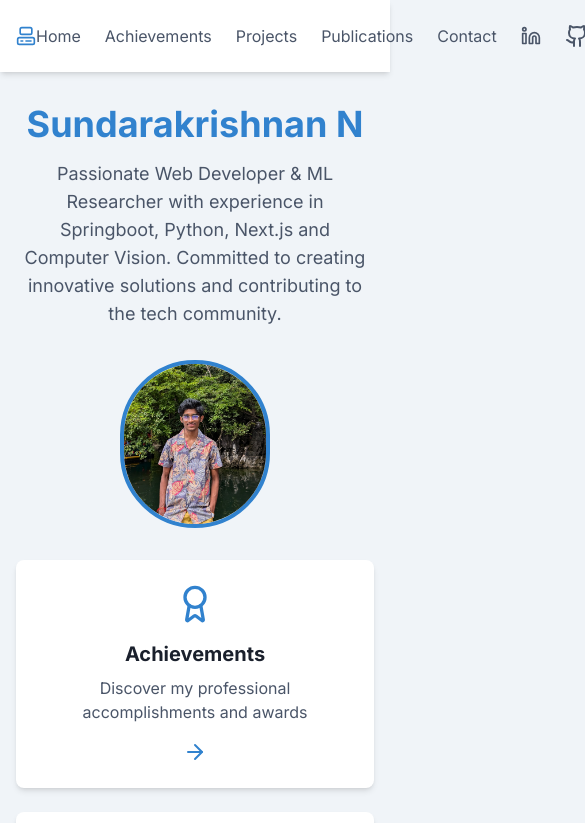
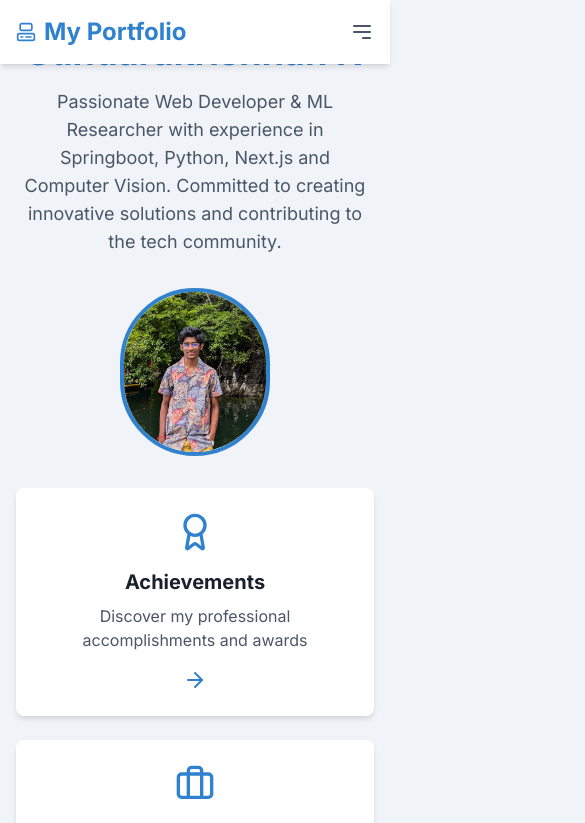
Before and after one commit to SundarakrishnanN/portfolio-website, a Next.js app: page / in a window 390 px wide. Shown: the top 823 px of the page, 585 px wide, since content can reach past the window. Built offline with nearby package versions, Linux system fonts and the light colour scheme.

Commit message:
mobile view fix

```diff
--- a/components/Header.tsx
+++ b/components/Header.tsx
@@ -1,21 +1,60 @@
 "use client"
 import Link from 'next/link'
 import { motion } from 'framer-motion'
-import { Linkedin,Computer, Mail, FileText } from 'lucide-react'
+import { Linkedin, Computer, FileText } from 'lucide-react'
+import { useState } from 'react'
 
 export default function Header() {
+  const [isMenuOpen, setIsMenuOpen] = useState(false);
+
   return (
-    <header className="bg-white shadow-md">
-      <div className="container mx-auto px-4 py-6">
-        <div className="flex justify-between items-center">
-          <Link href="/" className="text-2xl font-bold text-[#3182CE] hover:text-[#2C5282] transition-colors">
+    <header className="bg-white shadow-md fixed top-0 left-0 w-full z-50">
+      <div className="container mx-auto px-4 py-4 flex justify-between items-center">
+        {/* Logo */}
+        <Link
+          href="/"
+          className="text-2xl font-bold text-[#3182CE] hover:text-[#2C5282] transition-colors flex items-center space-x-2"
+        >
           <Computer size={20} />
+          <span>My Portfolio</span>
         </Link>
-          <nav>
-            <ul className="flex space-x-6 items-center">
-              {['Home', 'Achievements', 'Projects', 'Publications', 'Contact'].map((item) => (
+
+        {/* Hamburger Menu for Small Screens */}
+        <button
+          onClick={() => setIsMenuOpen(!isMenuOpen)}
+          className="lg:hidden text-[#4A5568] hover:text-[#3182CE] transition-colors"
+          aria-label="Toggle Menu"
+        >
+          <svg
+            xmlns="http://www.w3.org/2000/svg"
+            className="h-6 w-6"
+            fill="none"
+            viewBox="0 0 24 24"
+            stroke="currentColor"
+            strokeWidth={2}
+          >
+            <path
+              strokeLinecap="round"
+              strokeLinejoin="round"
+              d="M4 6h16M4 12h16m-7 6h7"
+            />
+          </svg>
+        </button>
+
+        {/* Navigation */}
+        <nav
+          className={`${
+            isMenuOpen ? "block" : "hidden"
+          } lg:flex flex-col lg:flex-row lg:space-x-6 absolute lg:relative top-full left-0 lg:top-auto lg:left-auto w-full lg:w-auto bg-white lg:bg-transparent shadow-lg lg:shadow-none z-50`}
+        >
+          <ul className="flex flex-col lg:flex-row items-center space-y-4 lg:space-y-0 lg:space-x-6 px-4 py-4 lg:p-0">
+            {['Home', 'Achievements', 'Projects', 'Publications', 'Contact'].map(
+              (item) => (
                 <li key={item}>
-                  <Link href={item === 'Home' ? '/' : `/${item.toLowerCase()}`} className="text-[#4A5568] hover:text-[#3182CE] transition-colors">
+                  <Link
+                    href={item === 'Home' ? '/' : `/${item.toLowerCase()}`}
+                    className="text-[#4A5568] hover:text-[#3182CE] transition-colors"
+                  >
                     <motion.span
                       whileHover={{ scale: 1.1 }}
                       whileTap={{ scale: 0.95 }}
@@ -24,26 +63,55 @@ export default function Header() {
                     </motion.span>
                   </Link>
                 </li>
-              ))}
+              )
+            )}
             <li>
-                <Link href="https://www.linkedin.com/in/sundarakrishnan-n/" target="_blank" rel="noopener noreferrer" className="text-[#4A5568] hover:text-[#3182CE] transition-colors">
+              <Link
+                href="https://www.linkedin.com/in/sundarakrishnan-n/"
+                target="_blank"
+                rel="noopener noreferrer"
+                className="text-[#4A5568] hover:text-[#3182CE] transition-colors"
+              >
                 <Linkedin size={20} />
               </Link>
             </li>
             <li>
-                <Link href="https://github.com/SundarakrishnanN/" target="_blank" rel="noopener noreferrer" className="text-[#4A5568] hover:text-[#3182CE] transition-colors">
-                <svg xmlns="http://www.w3.org/2000/svg" width="24" height="24" viewBox="0 0 24 24" fill="none" stroke="currentColor" stroke-width="2" stroke-linecap="round" stroke-linejoin="round" className="lucide lucide-github"><path d="M15 22v-4a4.8 4.8 0 0 0-1-3.5c3 0 6-2 6-5.5.08-1.25-.27-2.48-1-3.5.28-1.15.28-2.35 0-3.5 0 0-1 0-3 1.5-2.64-.5-5.36-.5-8 0C6 2 5 2 5 2c-.3 1.15-.3 2.35 0 3.5A5.403 5.403 0 0 0 4 9c0 3.5 3 5.5 6 5.5-.39.49-.68 1.05-.85 1.65-.17.6-.22 1.23-.15 1.85v4"/><path d="M9 18c-4.51 2-5-2-7-2"/></svg>
+              <Link
+                href="https://github.com/SundarakrishnanN/"
+                target="_blank"
+                rel="noopener noreferrer"
+                className="text-[#4A5568] hover:text-[#3182CE] transition-colors"
+              >
+                <svg
+                  xmlns="http://www.w3.org/2000/svg"
+                  width="24"
+                  height="24"
+                  viewBox="0 0 24 24"
+                  fill="none"
+                  stroke="currentColor"
+                  strokeWidth="2"
+                  strokeLinecap="round"
+                  strokeLinejoin="round"
+                  className="lucide lucide-github"
+                >
+                  <path d="M15 22v-4a4.8 4.8 0 0 0-1-3.5c3 0 6-2 6-5.5.08-1.25-.27-2.48-1-3.5.28-1.15.28-2.35 0-3.5 0 0-1 0-3 1.5-2.64-.5-5.36-.5-8 0C6 2 5 2 5 2c-.3 1.15-.3 2.35 0 3.5A5.403 5.403 0 0 0 4 9c0 3.5 3 5.5 6 5.5-.39.49-.68 1.05-.85 1.65-.17.6-.22 1.23-.15 1.85v4" />
+                  <path d="M9 18c-4.51 2-5-2-7-2" />
+                </svg>
               </Link>
             </li>
             <li>
-                <Link href="/Sundarakrishnan_Resume.pdf" target="_blank" rel="noopener noreferrer" className="text-[#4A5568] hover:text-[#3182CE] transition-colors">
+              <Link
+                href="/Sundarakrishnan_Resume.pdf"
+                target="_blank"
+                rel="noopener noreferrer"
+                className="text-[#4A5568] hover:text-[#3182CE] transition-colors"
+              >
                 <FileText size={20} />
               </Link>
             </li>
           </ul>
         </nav>
       </div>
-      </div>
     </header>
-  )
+  );
 }
```
Lines whose indentation alone changed are shown as unchanged.
